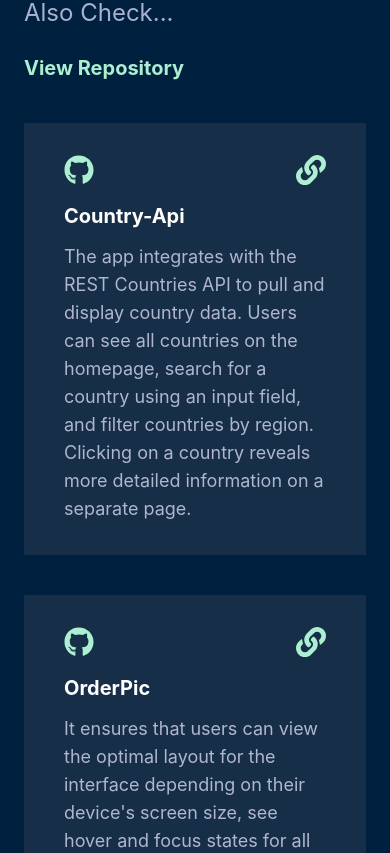
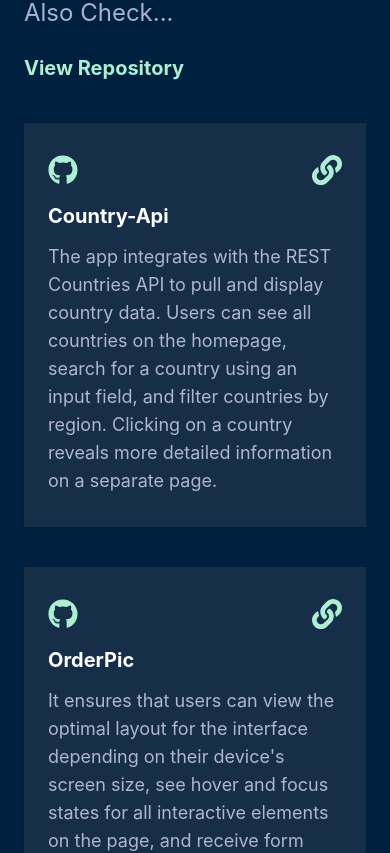
Before and after one commit to Kaddesh/my-portfolio, a React (Create React App) app: page / in a window 390 px wide. Shown: the part 6520-7373 px from the top of the page. Built offline with nearby package versions, Linux system fonts and the light colour scheme.

Commit message:
adjust padding

```diff
--- a/src/components/portfolio/card.jsx
+++ b/src/components/portfolio/card.jsx
@@ -10,7 +10,7 @@ const Card = ({ item }) => {
       whileInView={{ opacity: 1, scale: 1 }}
       whileHover={{ scale: 1.05 }}
       transition={{ duration: 0.5, ease: 'easeOut' }}
-      className="block bg-[#162e48] py-8 px-10 w-full transition-transform duration-300 ease-in-out"
+      className="block bg-[#162e48] py-8 px-6 lg:px-10 w-full transition-transform duration-300 ease-in-out"
     >
       <div className='flex items-center justify-between'>
         <a href={item.hrefGit} ><FaGithub size={30} className=" text-[#ADEFD1FF]" /></a>
```
